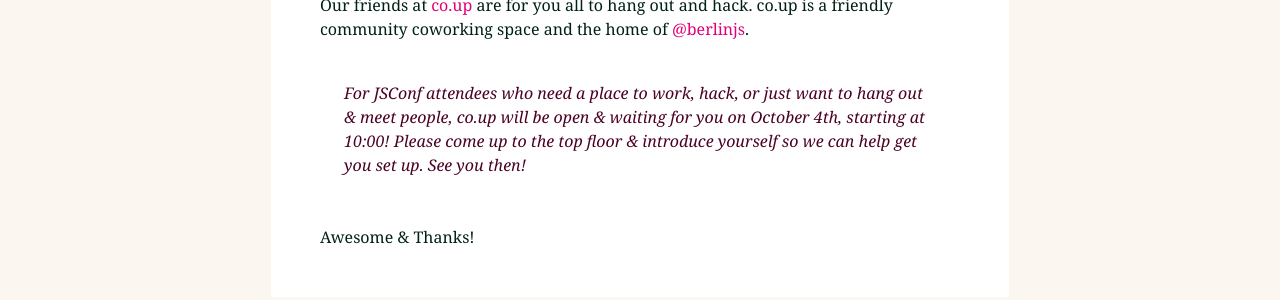
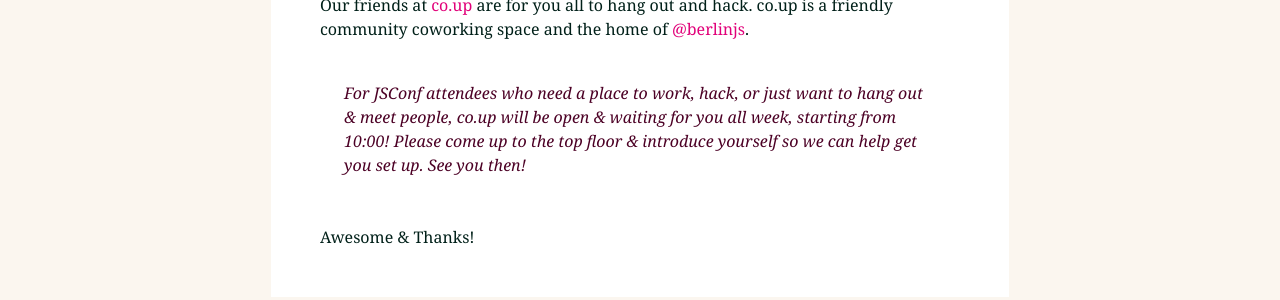
Before and after one commit to jsconf/2013.jsconf.eu, a Jekyll site: the page built from _posts/2013-09-10-co-up.md, in a window 1280 px wide. Shown: the part 693-993 px from the top of the page. Built offline with Jekyll 4.4.1, drawn with Linux system fonts in a browser that asks for light colours; nearby versions of some CDN libraries; comment, search, counter and statistics services are not loaded.

Commit message:
fix date

```diff
--- a/_posts/2013-09-10-co-up.md
+++ b/_posts/2013-09-10-co-up.md
@@ -9,6 +9,6 @@
 
 Our friends at [co.up](http://co-up.de) are for you all to hang out and hack. co.up is a friendly community coworking space and the home of [@berlinjs](http://twitter.com/berlinjs).
 
-> For JSConf attendees who need a place to work, hack, or just want to hang out & meet people, co.up will be open & waiting for you on October 4th, starting at 10:00! Please come up to the top floor & introduce yourself so we can help get you set up. See you then!
+> For JSConf attendees who need a place to work, hack, or just want to hang out & meet people, co.up will be open & waiting for you all week, starting from 10:00! Please come up to the top floor & introduce yourself so we can help get you set up. See you then!
 
 Awesome & Thanks!
```
